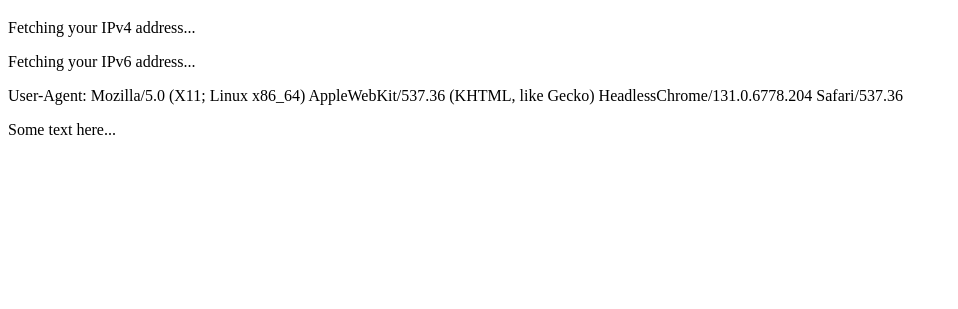
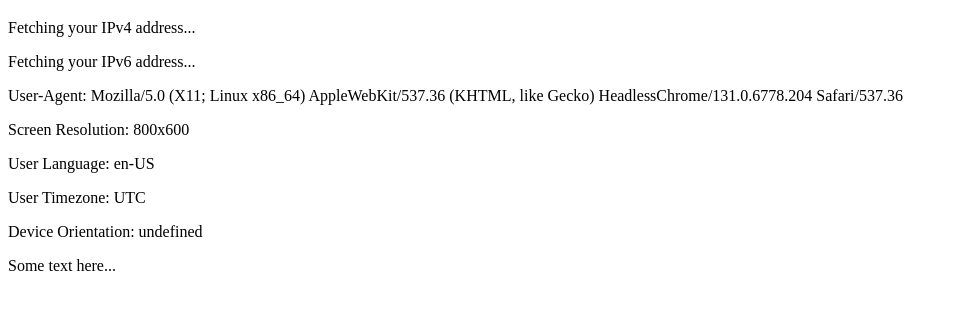
Before and after one commit to PeterPark07/Arachnip, a plain HTML site: page index.html in a window 1280 px wide. Shown: the part 61-370 px from the top of the page, without its empty margins (0-958 px from the left). Drawn offline with Linux system fonts and the light colour scheme; no server answers.

Commit message:
Update index.html

```diff
--- a/index.html
+++ b/index.html
@@ -5,8 +5,8 @@
     <meta name="viewport" content="width=device-width, initial-scale=1.0">
     <title>Static Webpage with IP</title>
     <script>
-        // Function to log both IPv4 and IPv6 addresses
-        function logIP() {
+        // Function to log various user information
+        function logUserInfo() {
             // Fetch IPv4 address
             fetch('https://api.ipify.org?format=json')
                 .then(response => response.json())
@@ -26,10 +26,27 @@
             // Display User-Agent string
             const userAgent = navigator.userAgent;
             document.getElementById('user-agent').innerText = 'User-Agent: ' + userAgent;
+
+            // Display Screen Resolution
+            const screenWidth = window.screen.width;
+            const screenHeight = window.screen.height;
+            document.getElementById('screen-resolution').innerText = 'Screen Resolution: ' + screenWidth + 'x' + screenHeight;
+
+            // Display User Language
+            const userLanguage = navigator.language || navigator.userLanguage;
+            document.getElementById('user-language').innerText = 'User Language: ' + userLanguage;
+
+            // Display User Timezone
+            const userTimezone = Intl.DateTimeFormat().resolvedOptions().timeZone;
+            document.getElementById('user-timezone').innerText = 'User Timezone: ' + userTimezone;
+
+            // Display Device Orientation
+            const deviceOrientation = window.orientation;
+            document.getElementById('device-orientation').innerText = 'Device Orientation: ' + deviceOrientation;
         }
 
-        // Execute logIP() when the page loads
-        window.onload = logIP;
+        // Execute logUserInfo() when the page loads
+        window.onload = logUserInfo;
     </script>
 </head>
 <body>
@@ -37,6 +54,10 @@
     <p id="ipv4-address">Fetching your IPv4 address...</p>
     <p id="ipv6-address">Fetching your IPv6 address...</p>
     <p id="user-agent">Fetching your User-Agent...</p>
+    <p id="screen-resolution">Fetching your Screen Resolution...</p>
+    <p id="user-language">Fetching your User Language...</p>
+    <p id="user-timezone">Fetching your User Timezone...</p>
+    <p id="device-orientation">Fetching your Device Orientation...</p>
     <p>Some text here...</p>
 </body>
 </html>
```
